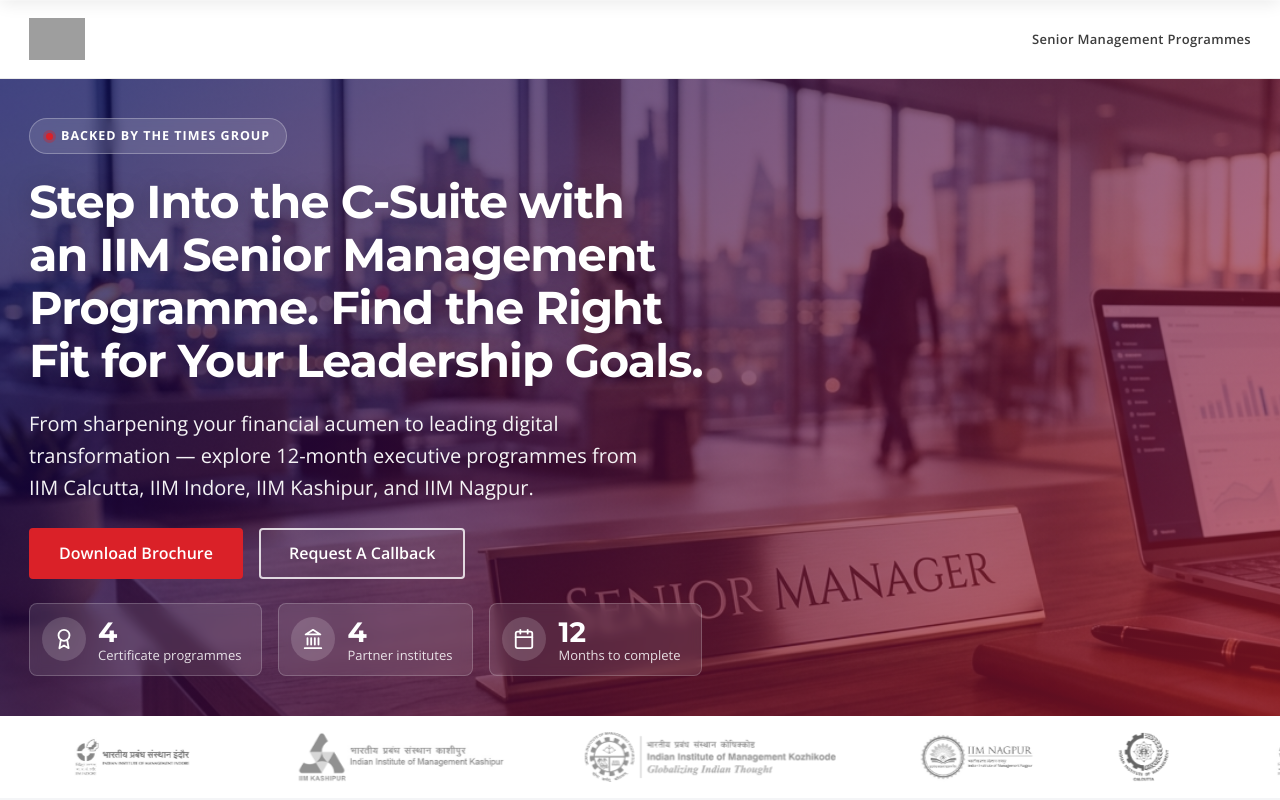
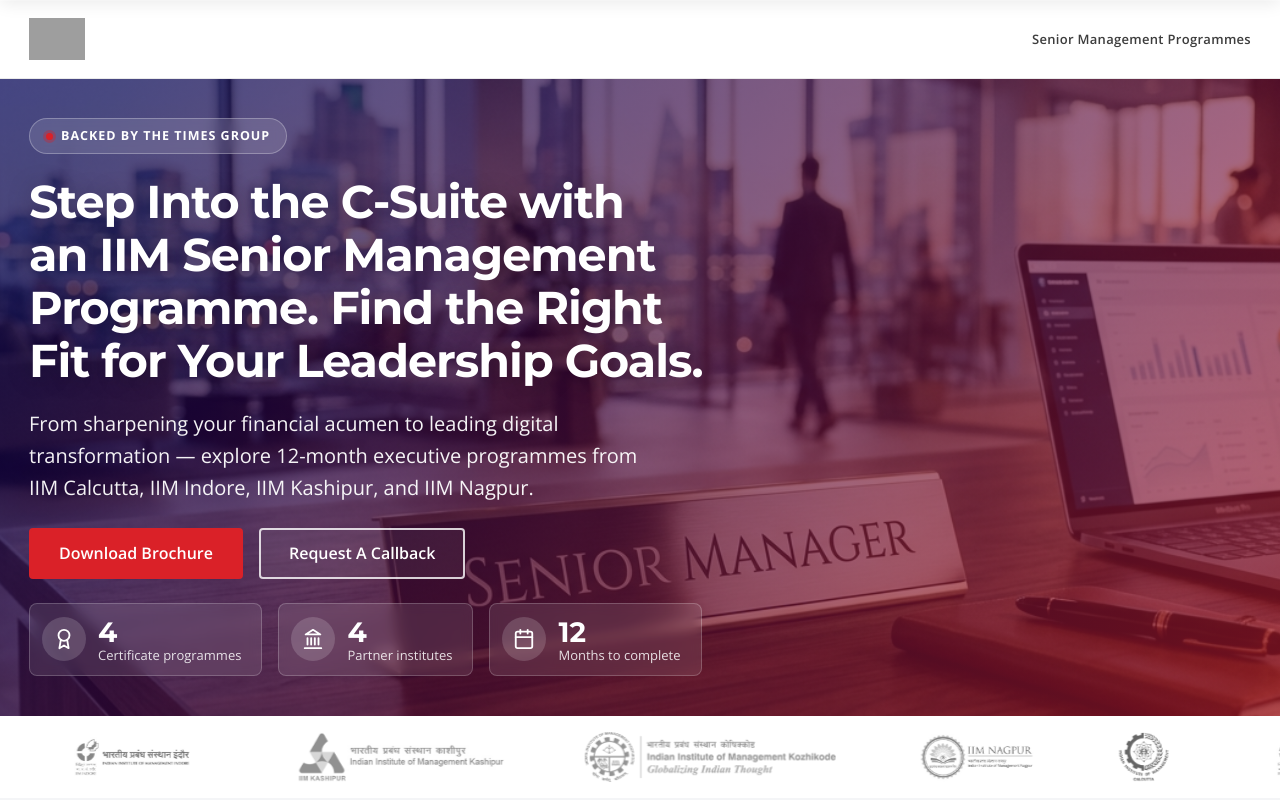
Before and after one commit to Vpunjabi93/PMP-cat-Page, a React (Vite) app: page / in a window 1280 px wide. Shown: the top 800 px of the page. Built offline with nearby package versions, Linux system fonts and the light colour scheme; grey boxes are pictures that could not be loaded.

Commit message:
Apply exact user requested translate to banner image

```diff
--- a/src/index.css
+++ b/src/index.css
@@ -319,15 +319,13 @@
 }
 .hero-bg {
     position: absolute;
-    inset: 0;
-    background: url('/assets/img/banner.jpg') 0% center / cover no-repeat;
+    inset: -150px; /* Bleed area to allow panning without showing edges */
+    background: url('/assets/img/banner.jpg') center/cover no-repeat;
     z-index: -2;
 }
 @media (min-width: 1024px) {
     .hero-bg {
-        /* Zoom slightly on desktop so we have room to pan the image left (pushing plaque right) */
-        background-size: 125% auto;
-        background-position: left center;
+        transform: translate(70px, -40px);
     }
 }
 .hero-gradient-overlay {
```
